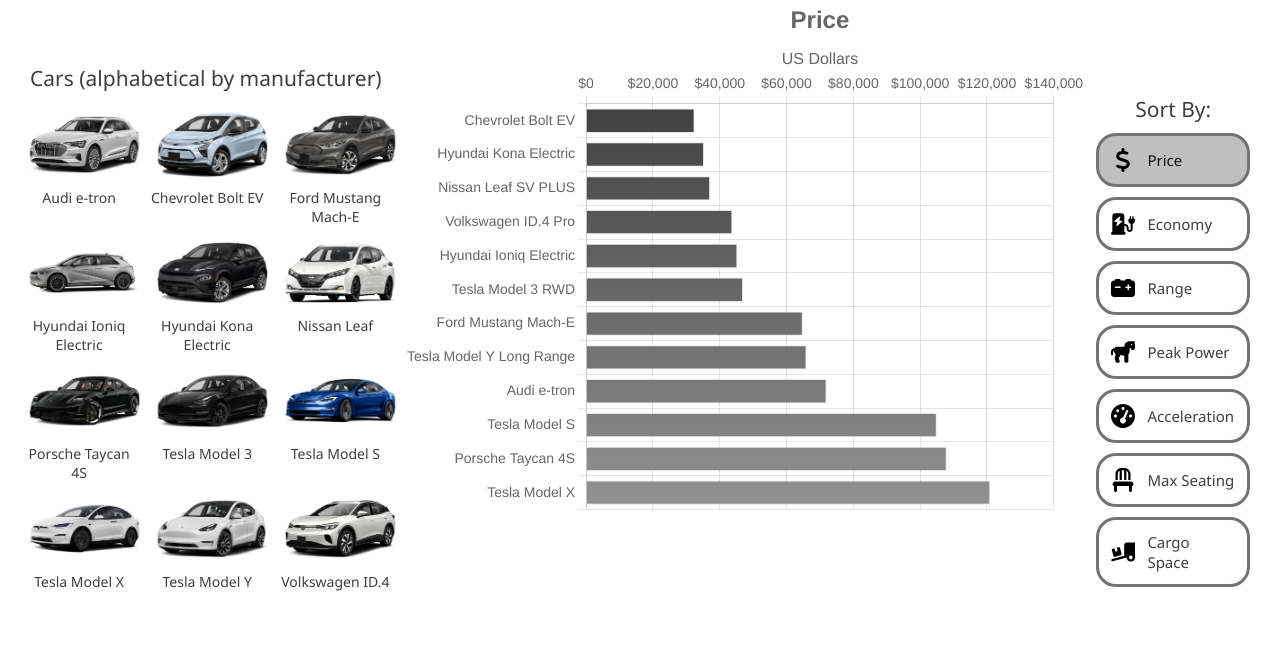
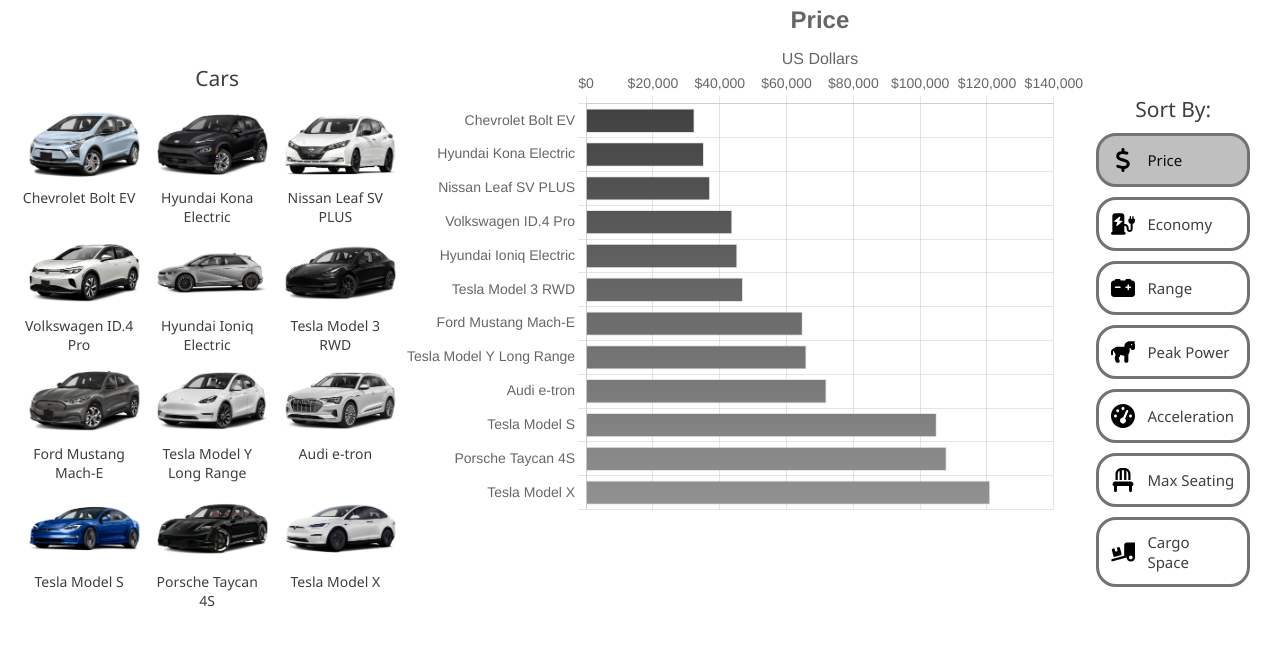
Before and after one commit to jason330/2021-Best-selling-EVs, a website built with webpack: page index.html in a window 1280 px wide. Shown: the part 86-732 px from the top of the page. Built offline with nearby package versions, Linux system fonts and the light colour scheme.

Commit message:
Add car sorting

```diff
--- a/index.html
+++ b/index.html
@@ -34,14 +34,14 @@
     <main>
 
         <section id="carsSection">
-            <h1>Cars (alphabetical by manufacturer)</h1>
+            <h1>Cars</h1>
                 <ul id="carsList">
-                  <li class="etron">
+                  <!-- <li class="etron">
                     <img class="etron" src="assets/carImages/e-tron.jpeg" alt="Audi e-tron">
                     <h2 class="etron">Audi e-tron</h2>
-                  </li>
+                  </li> -->
 
-                  <li class="bolt">
+                  <!-- <li class="bolt">
                     <img class="bolt" src="assets/carImages/BoltEV.jpeg" alt="Chevy Bolt EV">
                     <h2 class="bolt">Chevrolet Bolt EV</h2>
                   </li>
@@ -49,52 +49,52 @@
                   <li class="mustang">
                     <img class="mustang" src="assets/carImages/mustang.jpeg" alt="Ford Mustang Mach-E">
                     <h2 class="mustang">Ford Mustang Mach-E</h2>
-                  </li>
+                  </li> -->
 
-                  <li class="ioniq">
+                  <!-- <li class="ioniq">
                     <img class="ioniq" src="assets/carImages/ioniq.jpeg" alt="Hyundai Ioniq Electric">
                     <h2 class="ioniq">Hyundai Ioniq Electric</h2>
-                  </li>
+                  </li> -->
 
-                  <li class="kona">
+                  <!-- <li class="kona">
                     <img class="kona" src="assets/carImages/kona.jpeg" alt="Hyundai Kona Electric">
                     <h2 class="kona">Hyundai Kona Electric</h2>
-                  </li>
+                  </li> -->
 
-                  <li class="leaf">
+                  <!-- <li class="leaf">
                     <img class="leaf" src="assets/carImages/leaf.jpeg" alt="Nissan Leaf">
                     <h2 class="leaf">Nissan Leaf</h2>
-                  </li>
+                  </li> -->
 
-                  <li class="taycan">
+                  <!-- <li class="taycan">
                     <img class="taycan" src="assets/carImages/taycan4S.jpeg" alt="Porsche Taycan 4S">
                     <h2 class="taycan">Porsche Taycan 4S</h2>
-                  </li>
+                  </li> -->
 
-                  <li class="model3">
+                  <!-- <li class="model3">
                     <img class="model3" src="assets/carImages/Model3.jpeg" alt="Tesla Model 3">
                     <h2 class="model3">Tesla Model 3</h2>
-                  </li>
+                  </li> -->
 
-                  <li class="modelS">
+                  <!-- <li class="modelS">
                     <img class="modelS" src="assets/carImages/modelS.jpeg" alt="Tesla Model S">
                     <h2 class="modelS">Tesla Model S</h2>
-                  </li>
+                  </li> -->
 
-                  <li class="modelX">
+                  <!-- <li class="modelX">
                     <img class="modelX" src="assets/carImages/modelX.jpeg" alt="Tesla Model X">
                     <h2 class="modelX">Tesla Model X</h2>
-                  </li>
+                  </li> -->
 
-                  <li class="modelY">
+                  <!-- <li class="modelY">
                     <img class="modelY" src="assets/carImages/ModelY.jpeg" alt="Tesla Model Y">
                     <h2 class="modelY">Tesla Model Y</h2>
-                  </li>
+                  </li> -->
 
-                  <li class="ID4">
+                  <!-- <li class="ID4">
                     <img class="ID4" src="assets/carImages/ID4.jpeg" alt="Volkswagen ID.4">
                     <h2 class="ID4">Volkswagen ID.4</h2>
-                  </li>
+                  </li> -->
 
                 </ul>
 
--- a/src/carChart.js
+++ b/src/carChart.js
@@ -142,7 +142,8 @@
         peak_power: 225,
         acceleration : 7.4,
         max_Seating : 5,
-        Cargo: 27.2
+        Cargo: 27.2,
+        src: 'ioniq.jpeg'
     },
     {
         name: "Hyundai Kona Electric",
@@ -153,7 +154,8 @@
         peak_power: 201,
         acceleration : 7.9,
         max_Seating : 5,
-        Cargo : 19.2
+        Cargo : 19.2,
+        src: 'kona.jpeg'
     },
     {
         name: "Tesla Model X",
@@ -164,7 +166,8 @@
         peak_power: 670,
         acceleration : 3.8,
         max_Seating : 7,
-        Cargo : 37.1
+        Cargo : 37.1,
+        src: 'modelX.jpeg'
     },
     {
         name: "Tesla Model S",
@@ -175,7 +178,8 @@
         peak_power: 670,
         acceleration : 3.1,
         max_Seating : 5,
-        Cargo : 28
+        Cargo : 28,
+        src: 'modelS.jpeg'
     },
     {
         name: "Porsche Taycan 4S",
@@ -186,7 +190,8 @@
         peak_power: 429,
         acceleration : 3.8,
         max_Seating : 5,
-        Cargo : 14.3
+        Cargo : 14.3,
+        src: 'taycan4S.jpeg'
     },
     {
         name: "Audi e-tron",
@@ -197,7 +202,8 @@
         peak_power: 402,
         acceleration : 5.5,
         max_Seating : 5,
-        Cargo : 28.5
+        Cargo : 28.5,
+        src: 'e-tron.jpeg'
     },
     {
         name: "Nissan Leaf SV PLUS",
@@ -208,7 +214,8 @@
         peak_power: 214,
         acceleration : 7.4,
         max_Seating : 5,
-        Cargo : 23.6
+        Cargo : 23.6,
+        src: 'leaf.jpeg'
     },
     {
         name: "Volkswagen ID.4 Pro",
@@ -219,7 +226,8 @@
         peak_power: 201,
         acceleration : 7.6,
         max_Seating : 5,
-        Cargo : 30.3
+        Cargo : 30.3,
+        src: 'ID4.jpeg'
     },
     {
         name: "Chevrolet Bolt EV",
@@ -230,7 +238,8 @@
         peak_power: 200,
         acceleration : 6.5,
         max_Seating : 5,
-        Cargo : 16.6
+        Cargo : 16.6,
+        src: 'BoltEV.jpeg'
     },
     {
         name: "Ford Mustang Mach-E",    //California Route 1
@@ -241,7 +250,8 @@
         peak_power: 346,
         acceleration : 4.8,
         max_Seating : 5,
-        Cargo : 29
+        Cargo : 29,
+        src: 'mustang.jpeg'
     },
     {
         name: "Tesla Model Y Long Range",
@@ -252,7 +262,8 @@
         peak_power: 390,
         acceleration : 4.8,
         max_Seating : 7,
-        Cargo : 30.2
+        Cargo : 30.2,
+        src: 'ModelY.jpeg'
     },
     {
         name: "Tesla Model 3 RWD",
@@ -263,7 +274,8 @@
         peak_power: 271,
         acceleration : 5.8,
         max_Seating : 5,
-        Cargo : 22.9
+        Cargo : 22.9,
+        src: 'Model3.jpeg'
     }
 ]
 
@@ -286,9 +298,38 @@
     max_Seating: "maximum seating capacity",
     Cargo: "cu.-ft., with rear seats up"
 }
+
+let selectedCategory = "Price"
+let sortedCarObjArr
+
 // LEFT PANEL, ALL CARS
-let emptyCarsUlist = document.getElementById("carsList")
+const emptyCarsUlist = document.getElementById("carsList")
 
+const renderCars = (selectedCategory) => {
+
+    if (selectedCategory === "Price" || selectedCategory === "acceleration") {
+        sortedCarObjArr = cars.sort((a,b) => a[selectedCategory] - b[selectedCategory]);
+    } else {
+        sortedCarObjArr = cars.sort((a,b) => b[selectedCategory] - a[selectedCategory]);
+    }
+
+    sortedCarObjArr.map(carObj => {
+        const newCarItem = document.createElement("li")
+        // newCarItem.setAttribute('id', carObj.name)
+
+        const img = document.createElement("img")
+        img.setAttribute('src', `assets/carImages/${carObj.src}`)
+        img.setAttribute('alt', carObj.name)
+
+        const h2 = document.createElement("h2")
+        h2.innerText = carObj.name
+
+        newCarItem.append(img, h2)
+        emptyCarsUlist.append(newCarItem)
+    })
+}
+
+renderCars(selectedCategory)
 // let carNamesArray = cars.map(carObj => carObj.name)
 
 // carNamesArray.forEach(carName => {
@@ -300,14 +341,6 @@
 
 
 // CAR CHART
-let selectedCategory = "Price"
-let sortedCarObjArr
-if (selectedCategory === "Price" || selectedCategory === "acceleration") {
-    sortedCarObjArr = cars.sort((a,b) => a[selectedCategory] - b[selectedCategory]);
-} else {
-    sortedCarObjArr = cars.sort((a,b) => b[selectedCategory] - a[selectedCategory]);
-}
-
 
 let sortedDataArr = sortedCarObjArr.map(carObj => carObj[selectedCategory])
 let sortedNamesArr = sortedCarObjArr.map(carObj => carObj.name)
@@ -495,6 +528,8 @@
     // if (selectedCategory === "price" || selectedCategory === "acceleration") {
     //     carChart.options.scales.y.reverse = false
     // }
+    emptyCarsUlist.replaceChildren()
+    renderCars(selectedCategory)
     carChart.update();
 })
 
--- a/src/index.scss
+++ b/src/index.scss
@@ -39,6 +39,7 @@
     // justify-content: center;
     margin-left: 10px;
     font-size: 21px;
+    text-align: center;
 }
 
 nav {
```
Also changed, not shown: dist/main.css.
